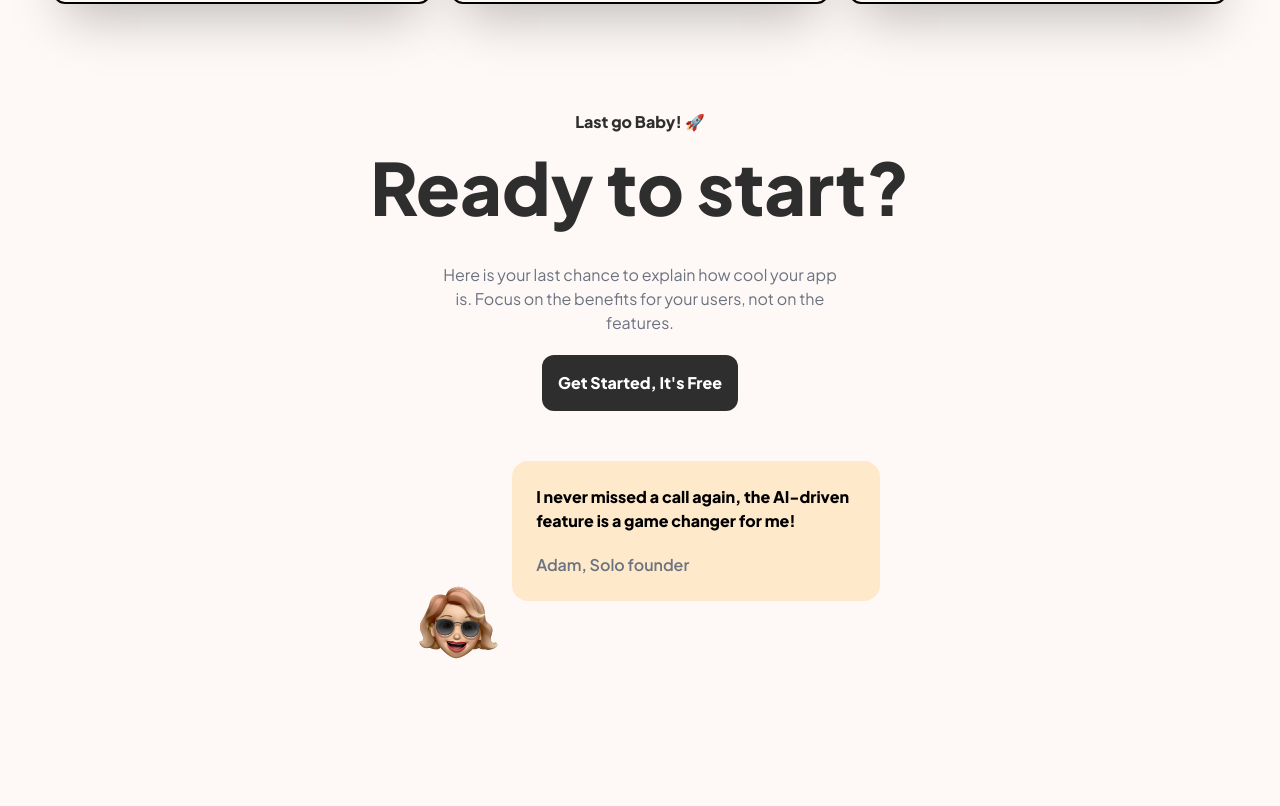
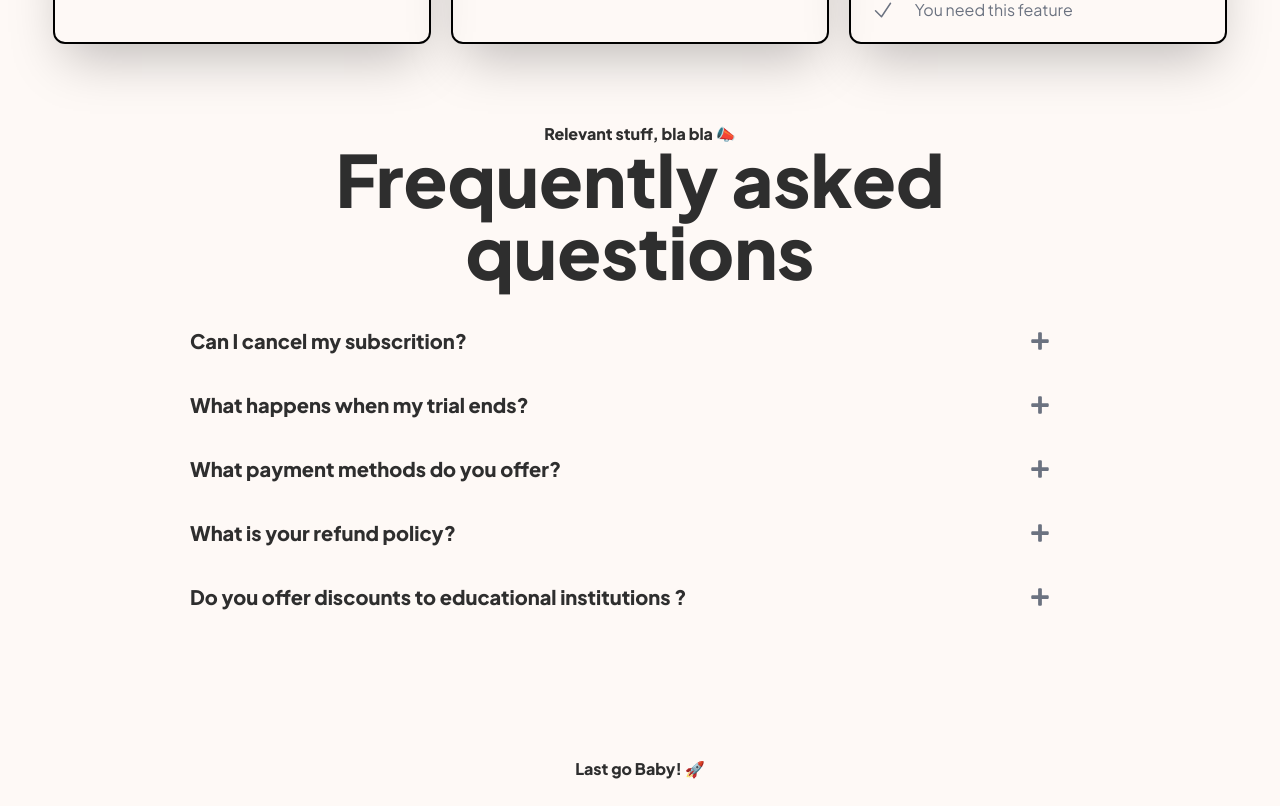
Before and after one commit to ARJ2160/Milton-Framer-Template, a React (Vite) app: page / in a window 1280 px wide. Shown: the part 6720-7526 px from the top of the page. Built offline with nearby package versions, Linux system fonts and the light colour scheme.

Commit message:
Add FAQ Section

```diff
--- a/data/data.ts
+++ b/data/data.ts
@@ -170,6 +170,37 @@
       'I never missed a call again, the AI-driven feature is a game changer for me!',
     userName: 'Adam, Solo founder'
   },
+  faq: {
+    upperText: 'Relevant stuff, bla bla 📣',
+    title: 'Frequently asked questions',
+    questions: [
+      {
+        que: 'Can I cancel my subscrition?',
+        ans: 'You can cancel your plan whenever you’d like. You’ll be downgraded to the free plan. You won’t be locked out of any projects that have paid plans.',
+        toggled: false
+      },
+      {
+        que: 'What happens when my trial ends?',
+        ans: 'When your trial period ends, your account will automatically be downgraded to our free plan, with limited features and functionality. To continue enjoying the full benefits of our service, you can upgrade to one of our paid plans at any time during or after the trial. Your data and settings will be preserved, ensuring a seamless transition as you move forward with our SaaS platform.',
+        toggled: false
+      },
+      {
+        que: 'What payment methods do you offer?',
+        ans: 'We aim to provide a seamless experience for our customers. We accept a variety of payment methods, including major credit cards (Visa, MasterCard, American Express, and Discover), PayPal, and bank transfers.',
+        toggled: false
+      },
+      {
+        que: 'What is your refund policy?',
+        ans: `Our refund policy is designed with customer satisfaction in mind. If you are not satisfied with our service, you can request a full refund within 30 days of your initial purchase. To initiate the refund process, please contact our support team through the "Help" section in your account or email us at support@Milton.com, and we'll be happy to assist you.`,
+        toggled: false
+      },
+      {
+        que: 'Do you offer discounts to educational institutions ?',
+        ans: `Yes, we are happy to support educational institutions by offering special discounts on our SaaS platform. Please reach out to our sales team at sales@Milton.com with your institution's details, and we will provide you with more information on our exclusive educational pricing options.`,
+        toggled: false
+      }
+    ]
+  },
   footer: {
     col1: {
       col1SubText: 'A short text explaining why my startup is so cool',
--- a/src/App.tsx
+++ b/src/App.tsx
@@ -3,6 +3,7 @@
 import {
   AppImage,
   CTA,
+  FAQ,
   Features,
   Footer,
   Home,
@@ -39,6 +40,7 @@
         <Features />
         <MoreFeatures />
         <Pricing />
+        <FAQ />
         <CTA />
         <Footer />
       </div>
--- /dev/null
+++ b/src/components/FAQ.tsx
@@ -0,0 +1,66 @@
+import { useEffect, useState } from 'react';
+import { data } from '../../data/data';
+import { FaMinus, FaPlus } from 'react-icons/fa';
+import { twMerge } from 'tailwind-merge';
+
+export const FAQ = () => {
+  const [faqs, setFaqs] = useState(data.faq.questions);
+  const [toggledIndex, setToggledIndex] = useState<number[]>([]);
+
+  useEffect(() => setFaqs(data.faq.questions), []);
+
+  const handleToggle = (index: number) => {
+    if (toggledIndex.includes(index)) {
+      const toggleId = toggledIndex.indexOf(index);
+      const newIndexes = toggledIndex.splice(toggleId, 1);
+      setToggledIndex(newIndexes);
+    } else {
+      setToggledIndex(prev => [...prev, index]);
+    }
+    faqs.map((faq, i) => {
+      if (i === index) {
+        faq.toggled = !faq.toggled;
+      }
+    });
+  };
+
+  return (
+    <div className='center-flex flex-col my-10'>
+      <div className='upperText'>{data.faq.upperText}</div>
+      <div className='headingTitle'>{data.faq.title}</div>
+      <div className='w-3/4 mt-10 grid grid-rows-5 gap-9'>
+        {faqs &&
+          faqs.map((question, index) => {
+            return (
+              <div
+                className='items-center'
+                key={index}
+                onClick={() => handleToggle(index)}
+              >
+                <div className='flex flex-row justify-between'>
+                  <div className='question flex-start text-xl text-lightGrey font-bold'>
+                    {question.que}
+                  </div>
+                  <div className='mr-10 center-flex'>
+                    {question.toggled ? (
+                      <FaMinus className='text-gray-500 text-xl' />
+                    ) : (
+                      <FaPlus className='text-gray-500 text-xl' />
+                    )}
+                  </div>
+                </div>
+                <div
+                  className={twMerge(
+                    `${!question.toggled ? 'hidden' : ''}`,
+                    'text-gray-500 text-sm font-semibold mt-5'
+                  )}
+                >
+                  {question.ans}
+                </div>
+              </div>
+            );
+          })}
+      </div>
+    </div>
+  );
+};
--- a/src/components/Pricing.tsx
+++ b/src/components/Pricing.tsx
@@ -8,7 +8,7 @@
   );
 
   return (
-    <div className='center-flex flex-col h-fit mt-10'>
+    <div className='center-flex flex-col h-fit my-20'>
       <div className='upperText'>{data.pricing.upperText}</div>
       <div className='headingTitle'>{data.pricing.title}</div>
       <div className='time-choice center-flex gap-5 mt-5'>
--- a/src/components/index.ts
+++ b/src/components/index.ts
@@ -3,6 +3,7 @@
 export { Chips } from './Chips';
 export { CTA } from './CTA';
 export { Dropdown } from './Dropdown';
+export { FAQ } from './FAQ';
 export { FeatureCard } from './FeatureCard';
 export { Features } from './Features';
 export { FeatureSection } from './FeatureSection';
```
